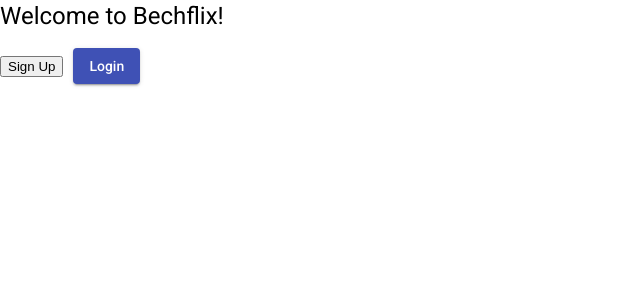
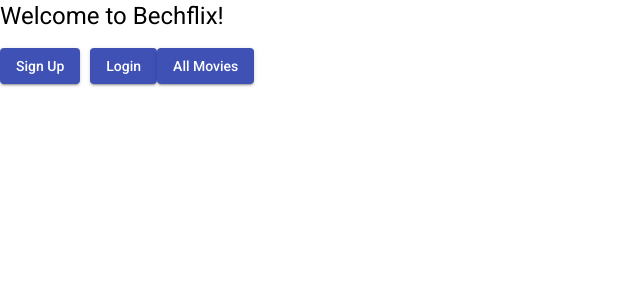
Before and after one commit to mkford4/myFlix-Angular-client, an Angular app: page / in a window 1280 px wide. Shown: the top 300 px of the page, without its empty margins (0-640 px from the left). Built offline with nearby package versions, Linux system fonts and the light colour scheme.

Commit message:
Login update to app.component

```diff
--- a/src/app/app.component.html
+++ b/src/app/app.component.html
@@ -2,10 +2,13 @@
   <h1>
     Welcome to Bechflix!
   </h1>
-  <button Mat-raised-button (click)="openUserRegistrationDialog()" style="margin-right: 10px;" color="primary">
+  <button mat-raised-button (click)="openUserRegistrationDialog()" style="margin-right: 10px;" color="primary">
     Sign Up
   </button>
-  <button mat-raised-button color="primary" (click)="openUserLoginDialog()">
+  <button mat-raised-button (click)="openUserLoginDialog()" color="primary">
     Login
   </button>
+  <button mat-raised-button color="primary" (click)="openMoviesDialog()">
+    All Movies
+  </button>
 </div>
--- a/src/app/app.component.ts
+++ b/src/app/app.component.ts
@@ -1,6 +1,8 @@
 import { Component } from '@angular/core';
 import { UserRegistrationFormComponent } from './user-registration-form/user-registration-form.component';
 import { MatDialog } from '@angular/material/dialog';
+import { MovieCardComponent } from './movie-card/movie-card.component';
+import { UserLoginFormComponent } from './user-login-form/user-login-form.component';
 
 @Component({
   selector: 'app-root',
@@ -19,4 +21,16 @@ export class AppComponent {
     });
   }
 
+  openUserLoginDialog(): void {
+    this.dialog.open(UserLoginFormComponent, {
+      width: '280px'
+    });
+  }
+
+  openMoviesDialog(): void {
+    this.dialog.open(MovieCardComponent, {
+      width: '500px'
+    });
+  }
+
 }
```
